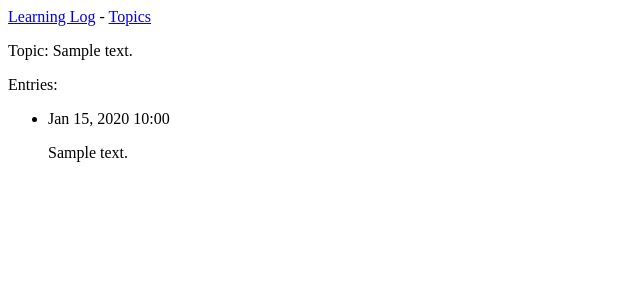
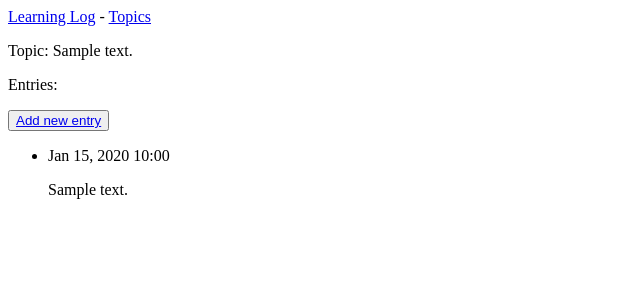
Before and after one commit to seungwonoh5/ll_project, a Django app: page /topics/1 in a window 1280 px wide. Shown: the top 300 px of the page, without its empty margins (0-640 px from the left). Run offline with Django 4.2, Linux system fonts and the light colour scheme; tables that the repository leaves empty hold one stand-in row (values such as "Sample post").

Commit message:
Built adding a new entry for a topic by creating EntryForm

```diff
--- a/learning_log/forms.py
+++ b/learning_log/forms.py
@@ -9,9 +9,9 @@ class TopicForm(forms.ModelForm):
         fields = ['text']
         labels = {'text': ''}
 
-
-class TopicForm(forms.ModelForm):
+class EntryForm(forms.ModelForm):
     class Meta:
-        model = Topic
+        model = Entry
         fields = ['text']
         labels = {'text': ''}
+        widgets = {'text': forms.Textarea(attrs={'cols': 80})}
--- a/learning_log/templates/learning_log/topic_detail.html
+++ b/learning_log/templates/learning_log/topic_detail.html
@@ -3,6 +3,7 @@
 {% block content %}
     <p>Topic: {{ topic.text }}</p>
     <p>Entries:</p>
+    <button><a href="{% url 'learning_log:new_entry' topic.id %}">Add new entry</a></button>
     <ul>
         {% for entry in entries %}
             <li>
--- a/learning_log/templates/learning_log/topics.html
+++ b/learning_log/templates/learning_log/topics.html
@@ -10,6 +10,6 @@
         {% endfor %}
     </ul>
 
-    <a href="{% url 'learning_log:new_topic' %}">Add a new topic</a>
+    <button><a href="{% url 'learning_log:new_topic' %}">Add a new topic</a></button>
 
 {% endblock content %}
--- a/learning_log/urls.py
+++ b/learning_log/urls.py
@@ -15,6 +15,9 @@ urlpatterns = [
     # Detail page for a single topic.
     path('topics/<int:topic_id>', views.topic_detail, name='topic_detail'),
 
-    # Detail page for a single topic.
-    path('new_topic/', views.new_topic, name='new_topic')
+    # Page for adding a new topic.
+    path('new_topic/', views.new_topic, name='new_topic'),
+
+    # Ppage for a single topic.
+    path('new_entry/<int:topic_id>', views.new_entry, name='new_entry'),
 ]
--- a/learning_log/views.py
+++ b/learning_log/views.py
@@ -1,6 +1,6 @@
 from django.shortcuts import render, redirect
 from .models import Topic, Entry
-from .forms import TopicForm
+from .forms import TopicForm, EntryForm
 
 # Create your views here.
 def index(request):
@@ -34,3 +34,23 @@ def new_topic(request):
             return redirect('learning_log:topics')
 
     return render(request, 'learning_log/new_topic.html', {'form': form})
+
+def new_entry(request, topic_id):
+    """Add a new entry for a particular topic."""
+    topic = Topic.objects.get(id=topic_id)
+
+    # No data submitted; create a blank form.
+    if request.method != 'POST':
+            form = EntryForm()
+    else:
+        # POST data submitted; process data.
+        form = EntryForm(data=request.POST)
+        if form.is_valid():
+            new_entry = form.save(commit=False)
+            print(new_entry)
+            new_entry.topic = topic # assign new entry to the topic
+            new_entry.save()
+
+            return redirect('learning_log:topic_detail', topic_id=topic_id)
+
+    return render(request, 'learning_log/new_entry.html', {'topic':topic, 'form': form})
```
Also changed, not shown: learning_log/templates/learning_log/new_entry.html (added, +12 -0 lines).
